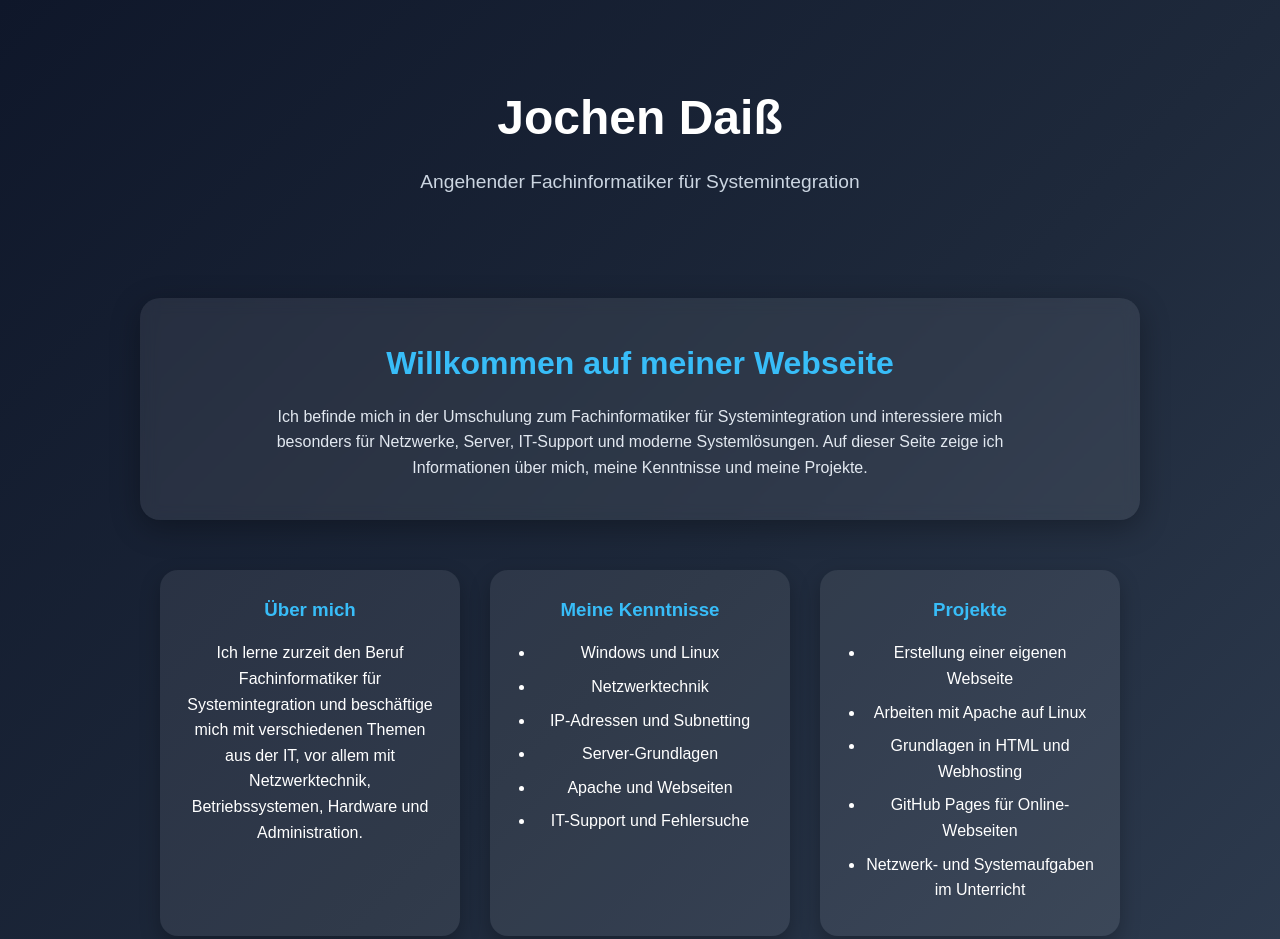
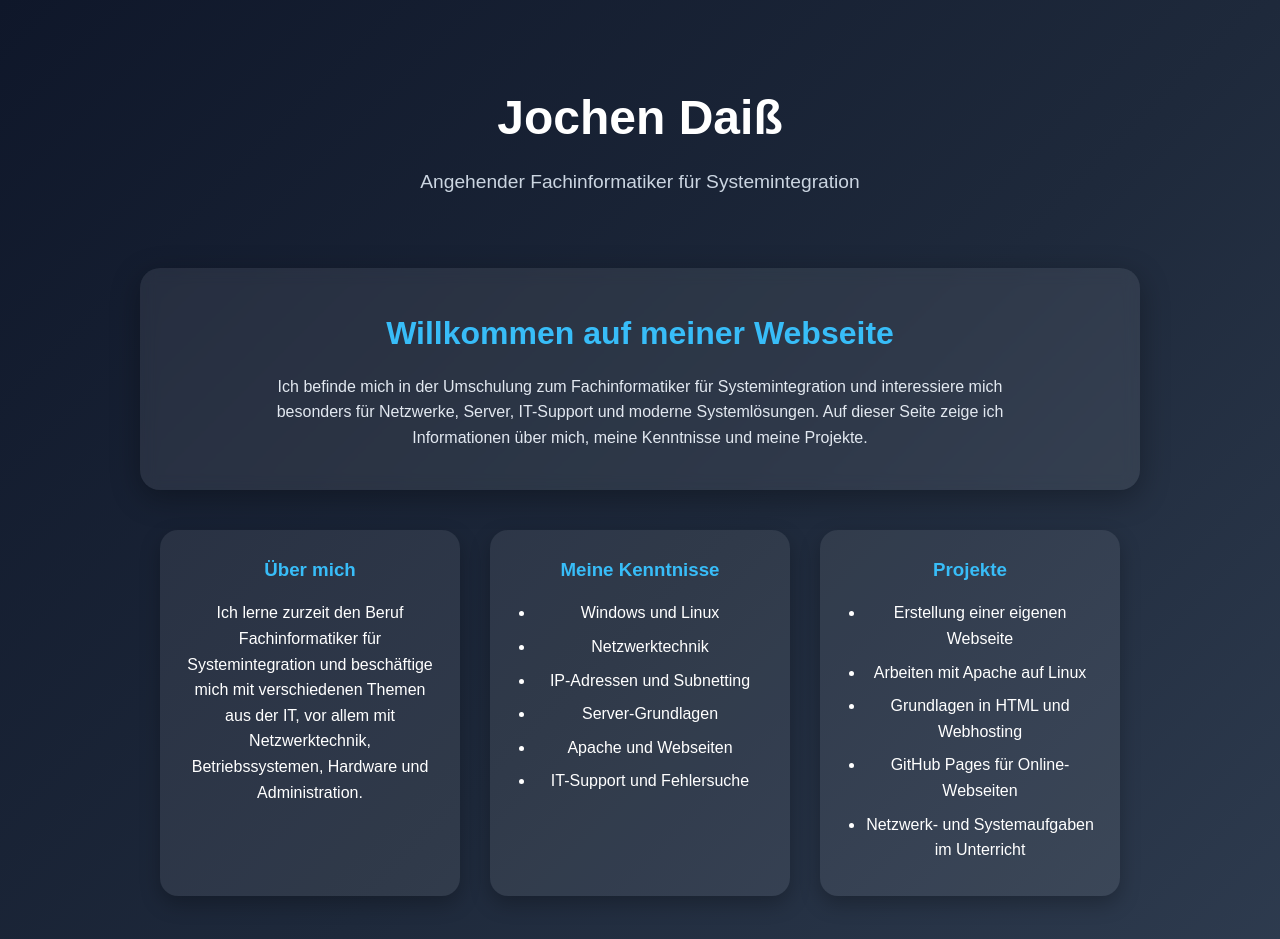
Before and after one commit to jochendaiss-cyber/meine-website, a plain HTML site: page index.html in a window 1280 px wide. Shown: the top 939 px of the page. Drawn offline with Linux system fonts and the light colour scheme.

Commit message:
Update index.html

```diff
--- a/index.html
+++ b/index.html
@@ -45,7 +45,7 @@
             backdrop-filter: blur(8px);
             border-radius: 20px;
             padding: 40px;
-            margin: 50px auto;
+            margin: 20px auto;
             max-width: 1000px;
             box-shadow: 0 8px 30px rgba(0,0,0,0.3);
             text-align: center;
```
